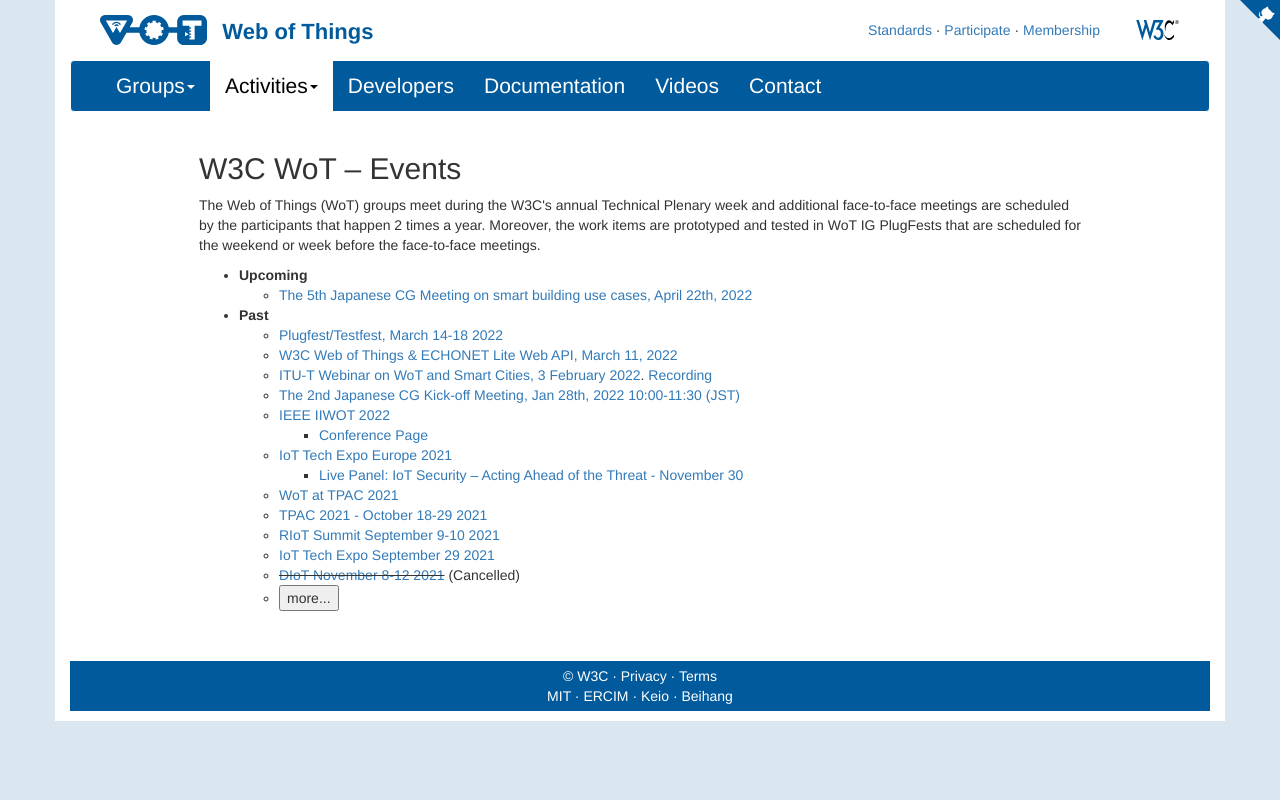
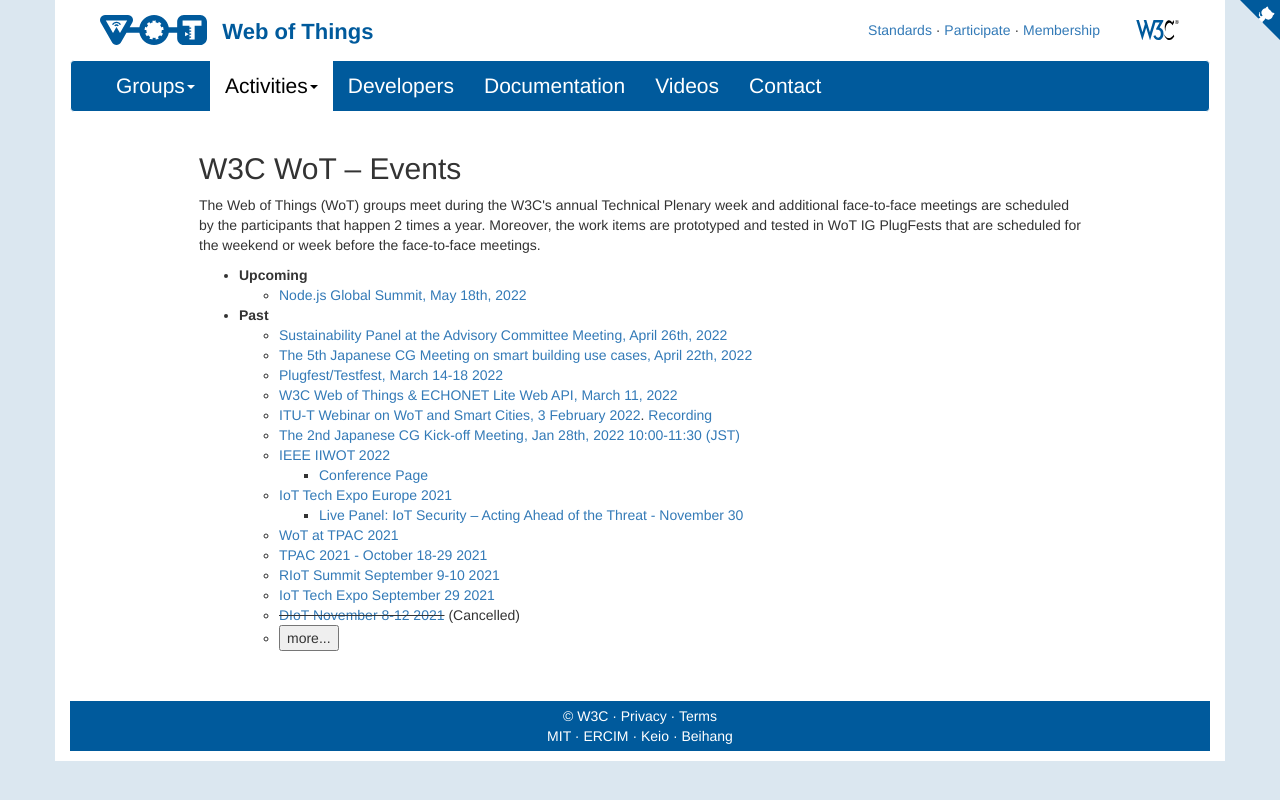
Before and after one commit to w3c/wot-marketing, a Jekyll site: the page built from docs/activities/events/index.html, in a window 1280 px wide. Shown: the top 800 px of the page. Built offline with Jekyll 4.4.1, drawn with Linux system fonts in a browser that asks for light colours; nearby versions of some CDN libraries.

Commit message:
Add Geekle and AC Meeting Events

```diff
--- a/docs/activities/events/index.html
+++ b/docs/activities/events/index.html
@@ -28,12 +28,14 @@
 		<li>
 			<strong>Upcoming</strong>
 			<ul>
-				<li><a target="_blank" href="https://github.com/w3c/wot-jp-cg/blob/main/Event/20220422_5th_Smart_Building/readme.md">The 5th Japanese CG Meeting on smart building use cases, April 22th, 2022</a></li>
+				<li><a target="_blank" href="https://events.geekle.us/nodejs/">Node.js Global Summit, May 18th, 2022</a></li>
 			</ul>
 		</li>
 		<li>
 			<strong>Past</strong>
 			<ul>
+				<li><a target="_blank" href="https://www.w3.org/2022/04/AC/ac-agenda.html#tuesday">Sustainability Panel at the Advisory Committee Meeting, April 26th, 2022</a></li>
+				<li><a target="_blank" href="https://github.com/w3c/wot-jp-cg/blob/main/Event/20220422_5th_Smart_Building/readme.md">The 5th Japanese CG Meeting on smart building use cases, April 22th, 2022</a></li>
 				<li><a target="_blank" href="https://github.com/w3c/wot-testing/tree/main/events/2022.03.Online">Plugfest/Testfest, March 14-18 2022</a></li>
 				<li><a target="_blank" href="https://wot-jp-cg.connpass.com/event/239394/">W3C Web of Things &amp; ECHONET Lite Web API, March 11, 2022</a></li>
 				<li><a target="_blank" href="https://www.itu.int/en/ITU-T/webinars/20220203/Pages/default.aspx">ITU-T Webinar on WoT and Smart Cities, 3 February 2022</a>. <a target="_blank" href="https://itu.zoom.us/rec/play/5IcIYe31pKsPRailQ27XhMI-vNTscPnLbo6g1SzLqLMe5d9wsCw8GdJNQzSQCDWMME5rd206C7SbjU3i.dcJldmtanzRphZPh?continueMode=true">Recording</a></li>
```
